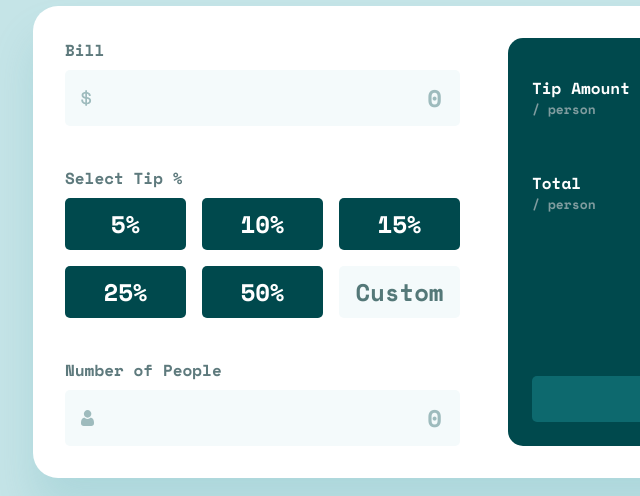
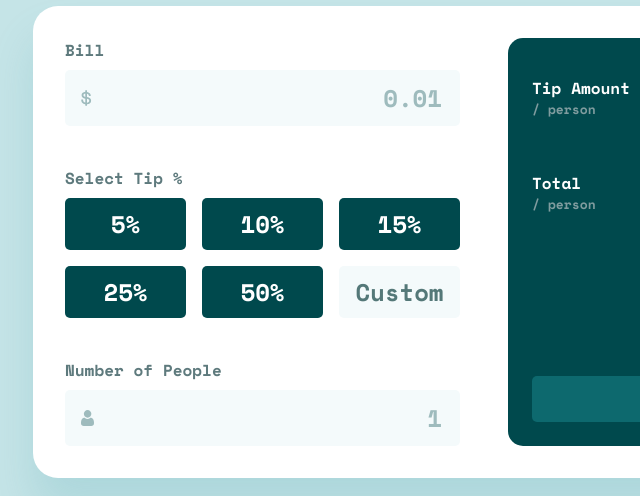
Before and after one commit to berefire/tip-calculator-app-main, a website built with Vite: page index.html in a window 1280 px wide. Shown: the part 298-794 px from the top of the page, 132-772 px from the left. Built offline with nearby package versions, Linux system fonts and the light colour scheme.

Commit message:
feat: update input validation for bill and people fields, enhance result announcement logic
Co-authored-by: Copilot <copilot@github.com>

```diff
--- a/index.html
+++ b/index.html
@@ -44,8 +44,8 @@
               id="bill"
               name="bill"
               inputmode="decimal"
-              min="0"
-              placeholder="0"
+              min="0.01"
+              placeholder="0.01"
               required
               aria-describedby="bill-error"
               aria-invalid="false"/>
@@ -101,7 +101,7 @@
             name="people"
             inputmode="numeric"
             min="1"
-            placeholder="0"
+            placeholder="1"
             required
             aria-describedby="people-error"
             aria-invalid="false" />
--- a/src/js/events.js
+++ b/src/js/events.js
@@ -99,7 +99,10 @@ function render() {
   const { tipAmount, total } = calculateTip(bill, tipValue, people);
 
   updateResults(tipAmount, total);
-  announceResults(DOM.announcer, `$${tipAmount.toFixed(2)}`, `$${total.toFixed(2)}`);
+
+  if ( DOM.announcer ) {
+    announceResults(DOM.announcer, `$${tipAmount.toFixed(2)}`, `$${total.toFixed(2)}`);
+  }
 }
 
 /* =========================
```
